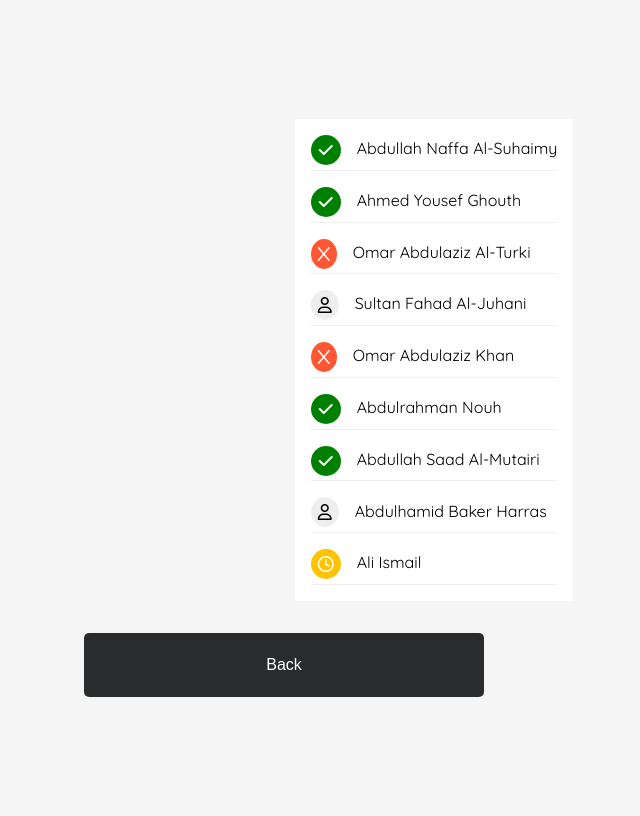
After one commit to Awxsl/GP-Implementation, a Django app: template django-implementation/FaceRecognition/templates/FaceRecognition/face_recognition.html in a window 1280 px wide. The commit adds this page. Shown: the whole page, without its empty margins (364-1004 px from the left). Run offline with Django 4.2, Linux system fonts and the light colour scheme; the template is opened without the code that fills it, so the values that code supplies are empty.

Commit message:
Routed the pages to each other

```diff
--- /dev/null
+++ b/django-implementation/FaceRecognition/templates/FaceRecognition/face_recognition.html
@@ -0,0 +1,72 @@
+{% load static %}
+<!DOCTYPE html>
+<html lang="en">
+<head>
+    <meta charset="UTF-8">
+    <meta http-equiv="X-UA-Compatible" content="IE=edge">
+    <meta name="viewport" content="width=device-width, initial-scale=1.0">
+    <title>Document</title>
+    <link rel="stylesheet" href="{% static 'css/fr.css' %}">
+    <link rel="preconnect" href="https://fonts.googleapis.com">
+    <link rel="preconnect" href="https://fonts.gstatic.com" crossorigin>
+    <link href="https://fonts.googleapis.com/css2?family=Quicksand:wght@400;700&display=swap" rel="stylesheet">
+    <link rel="stylesheet" href="https://cdnjs.cloudflare.com/ajax/libs/font-awesome/6.2.0/css/all.min.css" integrity="sha512-xh6O/CkQoPOWDdYTDqeRdPCVd1SpvCA9XXcUnZS2FmJNp1coAFzvtCN9BmamE+4aHK8yyUHUSCcJHgXloTyT2A==" crossorigin="anonymous" referrerpolicy="no-referrer" />
+</head>
+<body>
+    <main class="container">
+        <div class="video-wrap">
+            <video id="video" playsinline autoplay></video>
+        </div>
+        <div class="names-card">
+            <div class="name">
+                <i class="attended student-icon fa-solid fa-check"></i>
+                <h4 class="student-name">Abdullah Naffa Al-Suhaimy</h4>
+            </div>
+            <div class="name">
+                <i class="attended student-icon fa-solid fa-check"></i>
+                <h4 class="student-name">Ahmed Yousef Ghouth</h4>
+            </div>
+            <div class="name">
+                <i class="absent student-icon fa-regular fa-x"></i>
+                <h4 class="student-name">Omar Abdulaziz Al-Turki</h4>
+            </div>
+            <div class="name">
+                <i class="student-icon fa-regular fa-user"></i>
+                <h4 class="student-name">Sultan Fahad Al-Juhani</h4>
+            </div>
+            <div class="name">
+                <i class="absent student-icon fa-regular fa-x"></i>
+                <h4 class="student-name">Omar Abdulaziz Khan</h4>
+            </div>
+            <div class="name">
+                <i class="attended student-icon fa-solid fa-check"></i>
+                <h4 class="student-name">Abdulrahman Nouh</h4>
+            </div>
+            <div class="name">
+                <i class="attended student-icon fa-solid fa-check"></i>
+                <h4 class="student-name">Abdullah Saad Al-Mutairi</h4>
+            </div>
+            <div class="name">
+                <i class="student-icon fa-regular fa-user"></i>
+                <h4 class="student-name">Abdulhamid Baker Harras</h4>
+            </div>
+            <div class="name">
+                <i class="late student-icon fa-regular fa-clock"></i>
+                <h4 class="student-name">Ali Ismail</h4>
+            </div>
+        </div>
+    </main>
+    <button onclick="openInstructorDashboard()" class="btn btn-card">Back</button>
+
+
+</body>
+
+<script src="{% static 'js/enable_camera.js' %}"></script>
+
+<script>
+    function openInstructorDashboard() {
+        window.open("/instructor_dashboard", "_self");
+    }
+</script>
+
+</html>
--- a/django-implementation/FaceRecognition/templates/FaceRecognition/instructor_dashboard.html
+++ b/django-implementation/FaceRecognition/templates/FaceRecognition/instructor_dashboard.html
@@ -68,10 +68,10 @@
 
 <script>
     function openFR() {
-        window.open("./face_recognition.html");
+        window.open("/face_recognition", "_self");
     }
     function openCC() {
-        window.open("./crowd_counting.html");
+        window.open("/crowd_counting", "_self");
     }
 </script>
 
--- a/django-implementation/FaceRecognition/urls.py
+++ b/django-implementation/FaceRecognition/urls.py
@@ -6,4 +6,7 @@ urlpatterns = [
     path('', views.index),
     path('student_dashboard/', views.student_dashboard),
     path('instructor_dashboard/', views.instructor_dashboard),
+    path('choose_section/', views.choose_section),
+    path('face_recognition/', views.face_recognition),
+    path('crowd_counting/', views.crowd_counting),
 ]
```
Also changed, not shown: django-implementation/FaceRecognition/templates/FaceRecognition/choose_section.html (added, +86 -0 lines), django-implementation/FaceRecognition/templates/FaceRecognition/crowd_counting.html (added, +35 -0 lines), django-implementation/FaceRecognition/views.py (+24 -0 lines).
